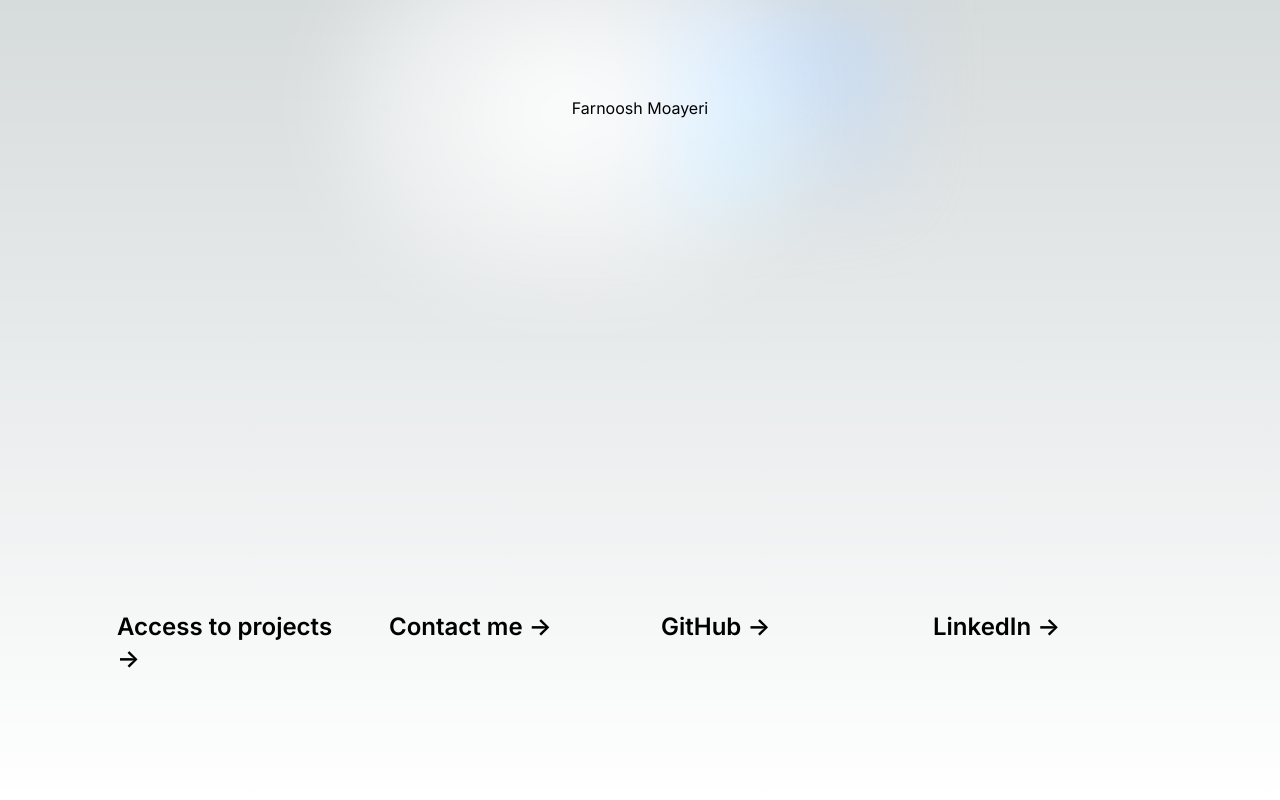
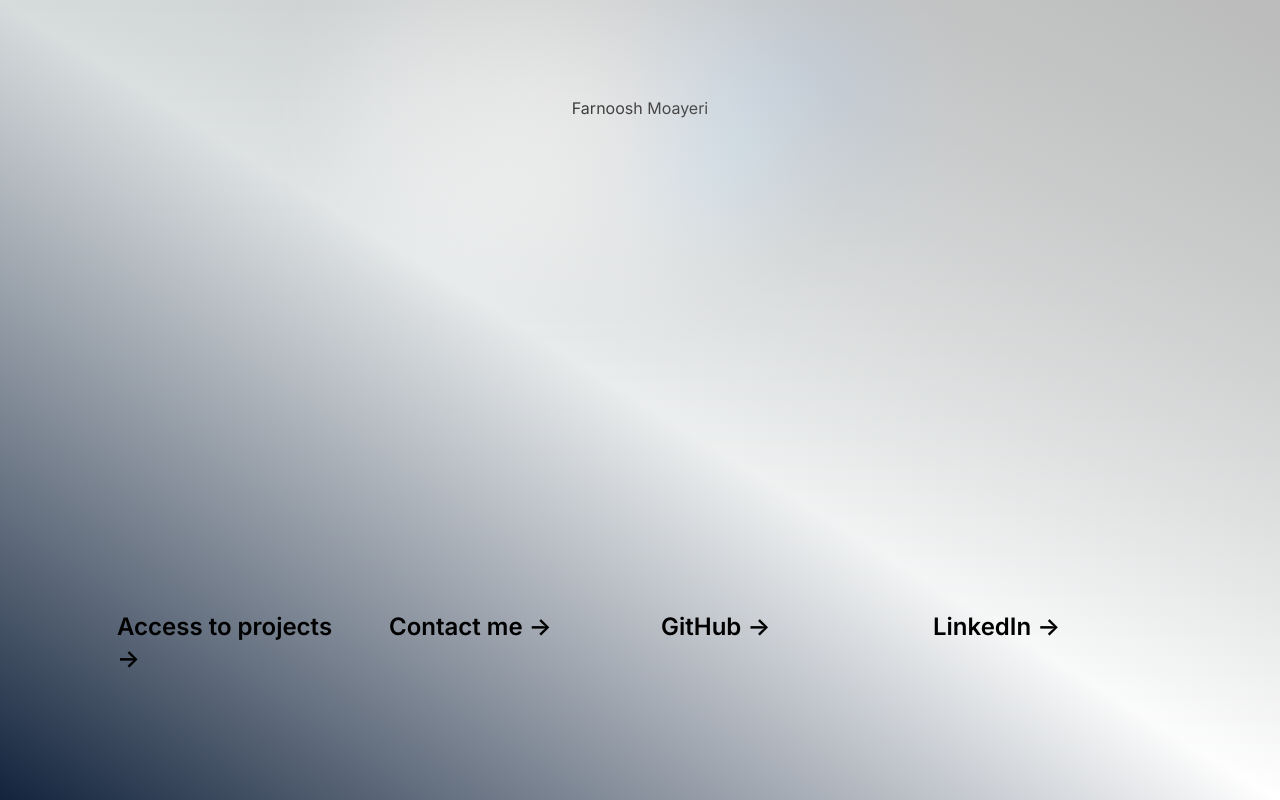
Before and after one commit to Farnooshmo/portfolio, a Next.js app: page / in a window 1280 px wide. Built offline with nearby package versions, Linux system fonts and the light colour scheme.

Commit message:
Change the background color

```diff
--- a/app/page.js
+++ b/app/page.js
@@ -2,7 +2,7 @@
 
 export default function Home() {
   return (
-    <main className="flex min-h-screen flex-col items-center justify-between p-24">
+    <main className="flex min-h-screen flex-col items-center justify-between p-24 bg-gradient-to-tr from-[rgb(18,35,60)] via-transparent to-[rgb(187,187,187)]">
       {/* <div className="z-10 w-full max-w-5xl items-center justify-between font-mono text-sm lg:flex">
         <p className="fixed left-0 top-0 flex w-full justify-center border-b border-gray-300 bg-gradient-to-b from-zinc-200 pb-6 pt-8 backdrop-blur-2xl dark:border-neutral-800 dark:bg-zinc-800/30 dark:from-inherit lg:static lg:w-auto  lg:rounded-xl lg:border lg:bg-gray-200 lg:p-4 lg:dark:bg-zinc-800/30">
           Portfolio
@@ -54,7 +54,6 @@ export default function Home() {
               -&gt;
             </span>
           </h2>
-
         </a>
 
         <a
@@ -69,7 +68,6 @@ export default function Home() {
               -&gt;
             </span>
           </h2>
-
         </a>
 
         <a
@@ -84,7 +82,6 @@ export default function Home() {
               -&gt;
             </span>
           </h2>
-
         </a>
 
         <a
```
